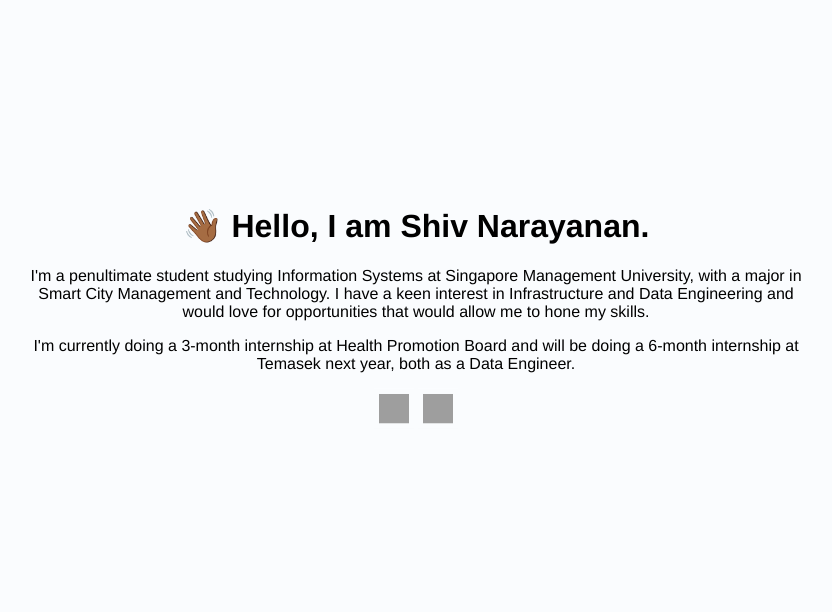
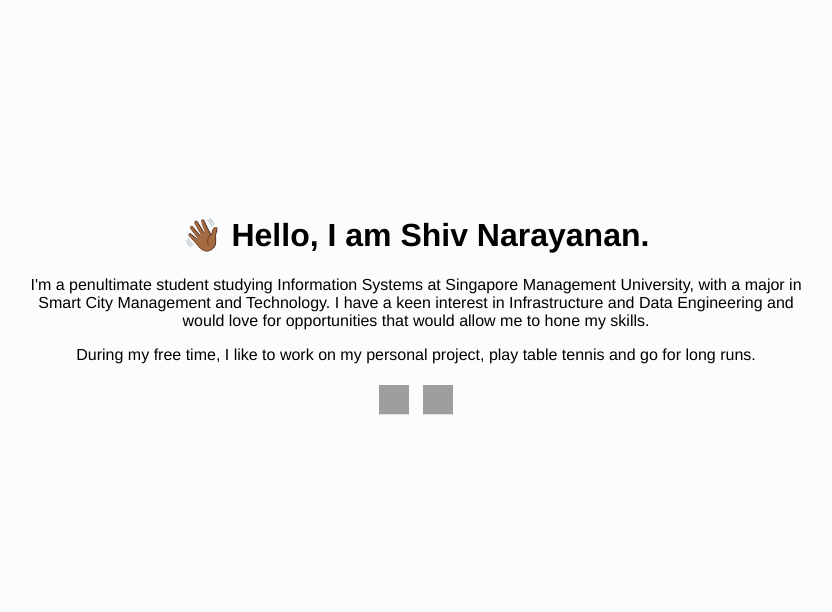
Before and after one commit to shivnarayanan/personal-website, a Flask app: page / in a window 1280 px wide. Shown: the part 86-698 px from the top of the page, without its empty margins (224-1056 px from the left). Run offline with Flask 2, Linux system fonts and the light colour scheme; grey boxes are pictures that could not be loaded.

Commit message:
website update

```diff
--- a/templates/experience.html
+++ b/templates/experience.html
@@ -8,6 +8,6 @@
     </nav>
     <div class="centre">
         <h1>MY EXPERIENCE</h1>
-        <p>- TO BE UPDATED - </p>
+        <p>I'm currently doing a 3-month data engineering internship at Health Promotion Board and will be doing a 6-month data engineering internship at Temasek next year.</p>
     </div>
 {% endblock content %}
--- a/templates/home.html
+++ b/templates/home.html
@@ -12,8 +12,7 @@
             Management and Technology. I have a keen interest in Infrastructure and Data Engineering and would love for opportunities
             that would allow me to hone my skills. </p>
 
-        <p> I'm currently doing a 3-month internship at Health Promotion Board and will be doing a 6-month internship at Temasek next year, both as a Data Engineer.</p>
-
+        <p>During my free time, I like to work on my personal project, play table tennis and go for long runs.</p>
         <a href="https://github.com/shivnarayanan?tab=repositories">
             <img class="image_centre" src="static/images/github.svg"></a>
         <a href="https://www.linkedin.com/in/shiv-narayanan/">
```
